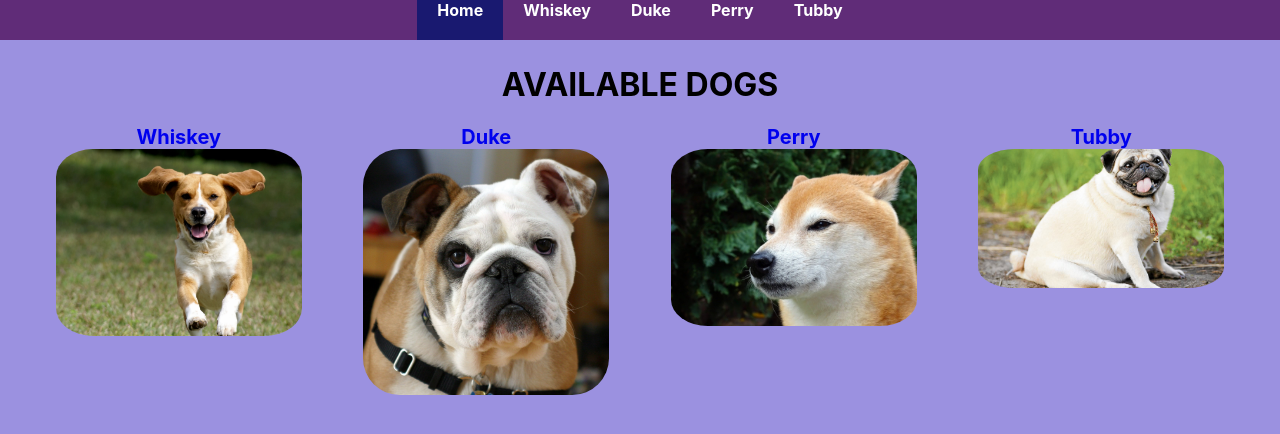
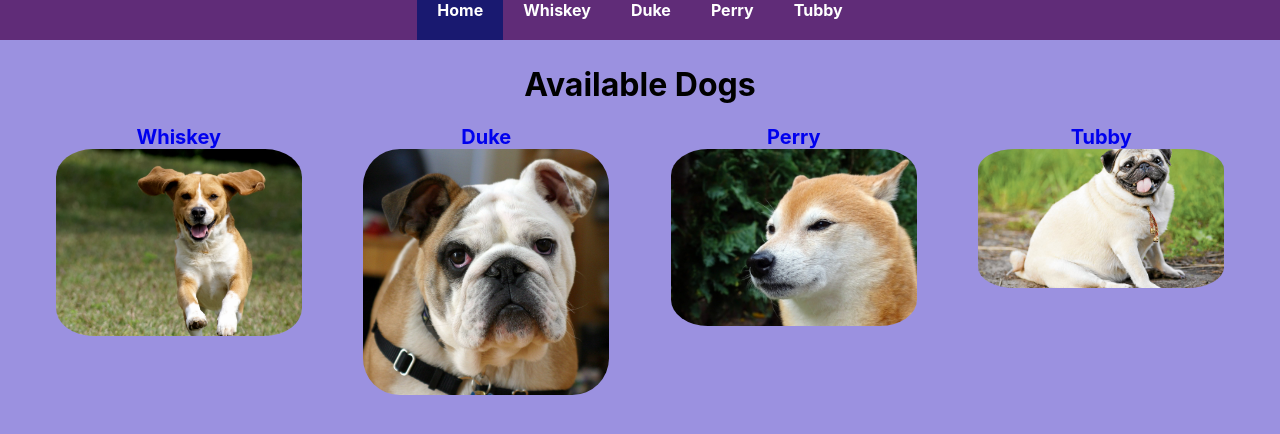
Before and after one commit to iam8/39.2-pt1-react-router-patterns, a React (Create React App) app: page /dogs in a window 1280 px wide. Shown: the top 434 px of the page. Built offline with nearby package versions, Linux system fonts and the light colour scheme.

Commit message:
Edit h1 header

```diff
--- a/src/DogList.js
+++ b/src/DogList.js
@@ -7,7 +7,7 @@ import "./DogList.css";
 function DogList ({allDogInfo}) {
     return (
         <div className="DogList">
-            <h1 className="DogList-heading">AVAILABLE DOGS</h1>
+            <h1 className="DogList-heading">Available Dogs</h1>
 
             <div className="DogList-list">
                 {allDogInfo.map(dog => {
```
